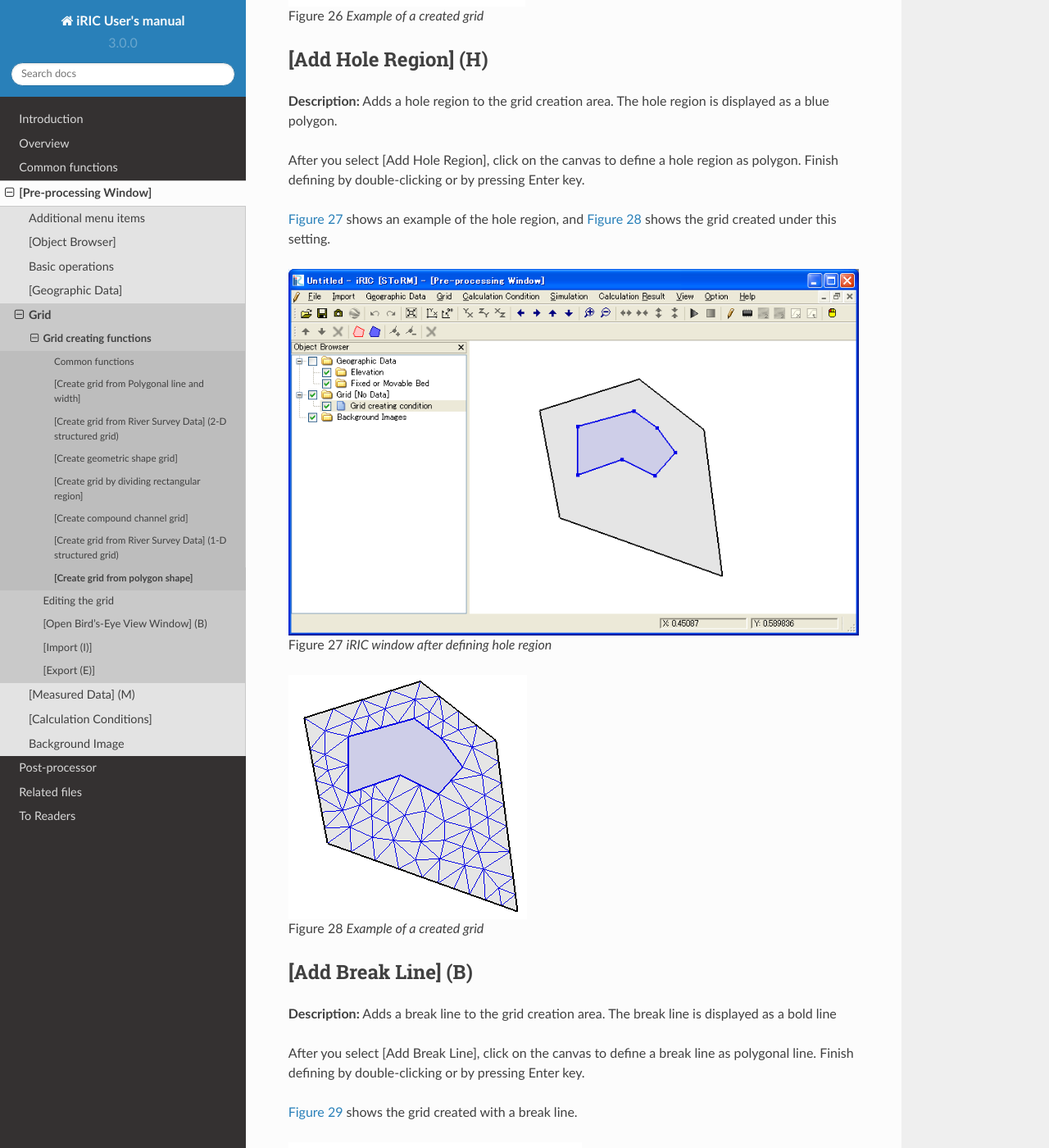
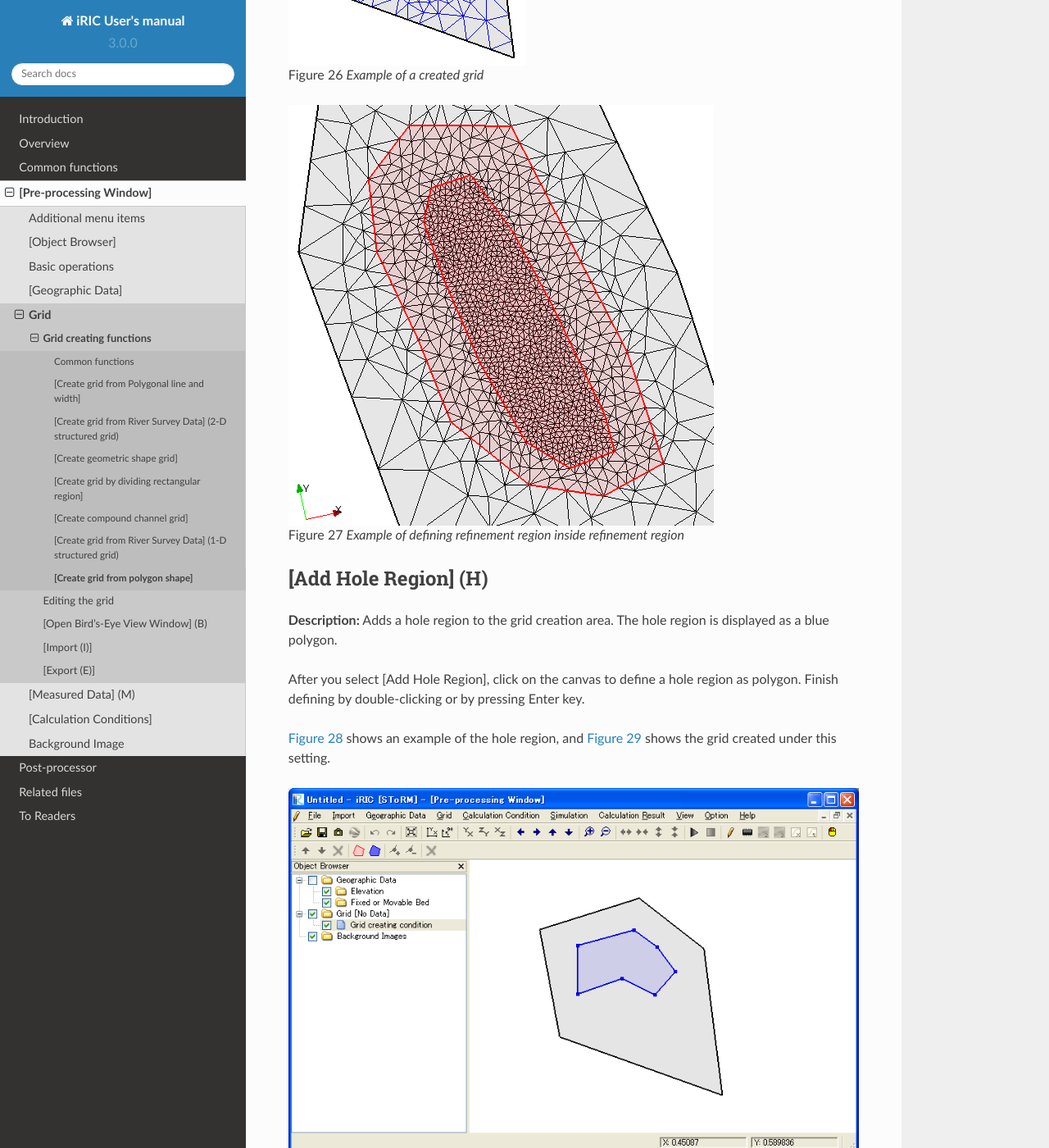
Before and after one commit to i-RIC/gui_user_manual, a Sphinx documentation site: the page built from source/04/05/01_08_polygon.rst, in a window 1280 px wide and 1400 px high, scrolled down 3459 px. Shown: the whole window at 82% size. Built offline with Sphinx 7.4.7 and the Read the Docs theme 2.0.0, drawn with Linux system fonts in a browser that asks for light colours; some of the changed text lies outside the part shown.

Commit message:
Description about refinement polygon recursive definition added.

```diff
--- a/source/04/05/01_08_polygon.rst
+++ b/source/04/05/01_08_polygon.rst
@@ -91,6 +91,11 @@ will open. Set the maximum area of the cell and click on [OK].
 of the refinement region, and :numref:`image_polygon_refine_example_grid`
 shows the grid created under this setting.
 
+From iRIC 3.0, it is now possible to define refinement Regions inside a
+refinement region. There is no limit about the number of recursion.
+:numref:`image_polygon_refine_recursive_example`
+shows an example.
+
 .. _image_polygon_refinement_max_area_dialog:
 
 .. figure:: images/polygon_refinement_max_area_dialog.png
@@ -108,6 +113,12 @@ shows the grid created under this setting.
 .. figure:: images/polygon_refine_example_grid.png
 
    Example of a created grid
+
+.. _image_polygon_refine_recursive_example:
+
+.. figure:: images/polygon_refine_recursive_example.png
+
+   Example of defining refinement region inside refinement region
 
 [Add Hole Region] (H)
 ---------------------
```
Also changed, not shown: source/04/05/images/polygon_refine_recursive_example.png (added).
